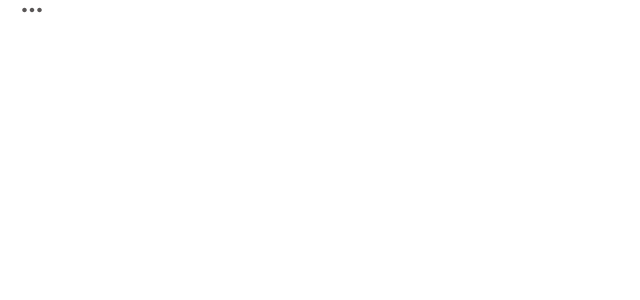
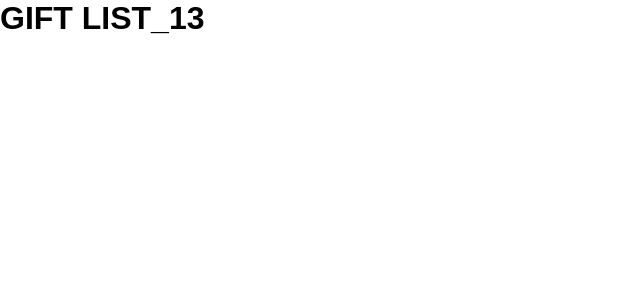
Before and after one commit to peaksoft-school/GiftList-js13, a React (Vite) app: page / in a window 1280 px wide. Shown: the top 300 px of the page, without its empty margins (0-640 px from the left). Built offline with nearby package versions, Linux system fonts and the light colour scheme.

Commit message:
change app

```diff
--- a/src/app/App.tsx
+++ b/src/app/App.tsx
@@ -1,21 +1,5 @@
 import { FC } from "react";
-import Meatballs from "../shared/UI/Meatballs";
 
-const data = [
-  {
-    id: 1,
-    title: "title",
-    icon: "src/assets/icon/anonim.svg",
-    onClick: () => {
-      console.log("asd");
-    },
-  },
-];
-
-const App: FC = () => (
-  <>
-    <Meatballs data={data} />
-  </>
-);
+const App: FC = () => <h1>GIFT LIST_13</h1>;
 
 export default App;
```
